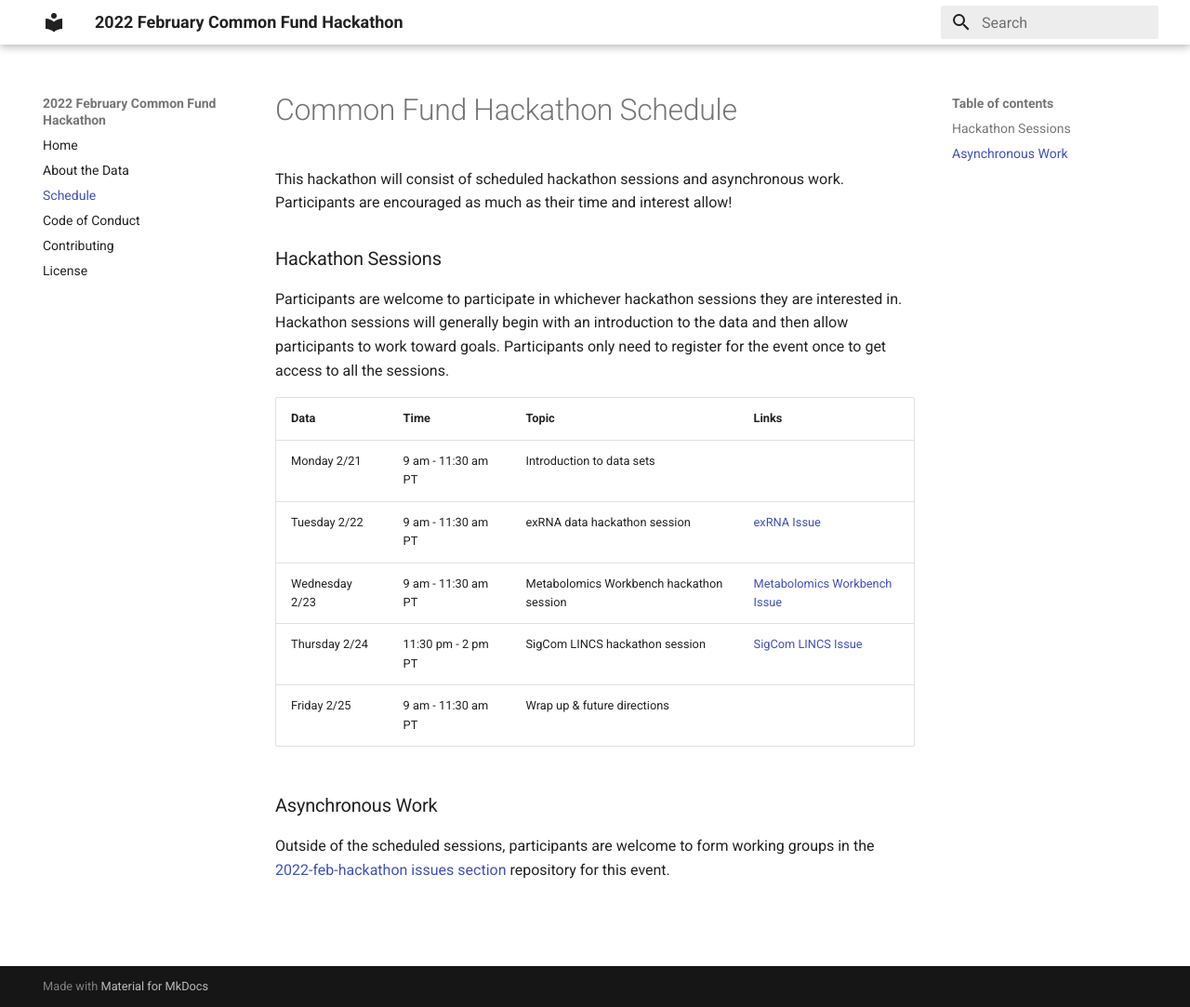
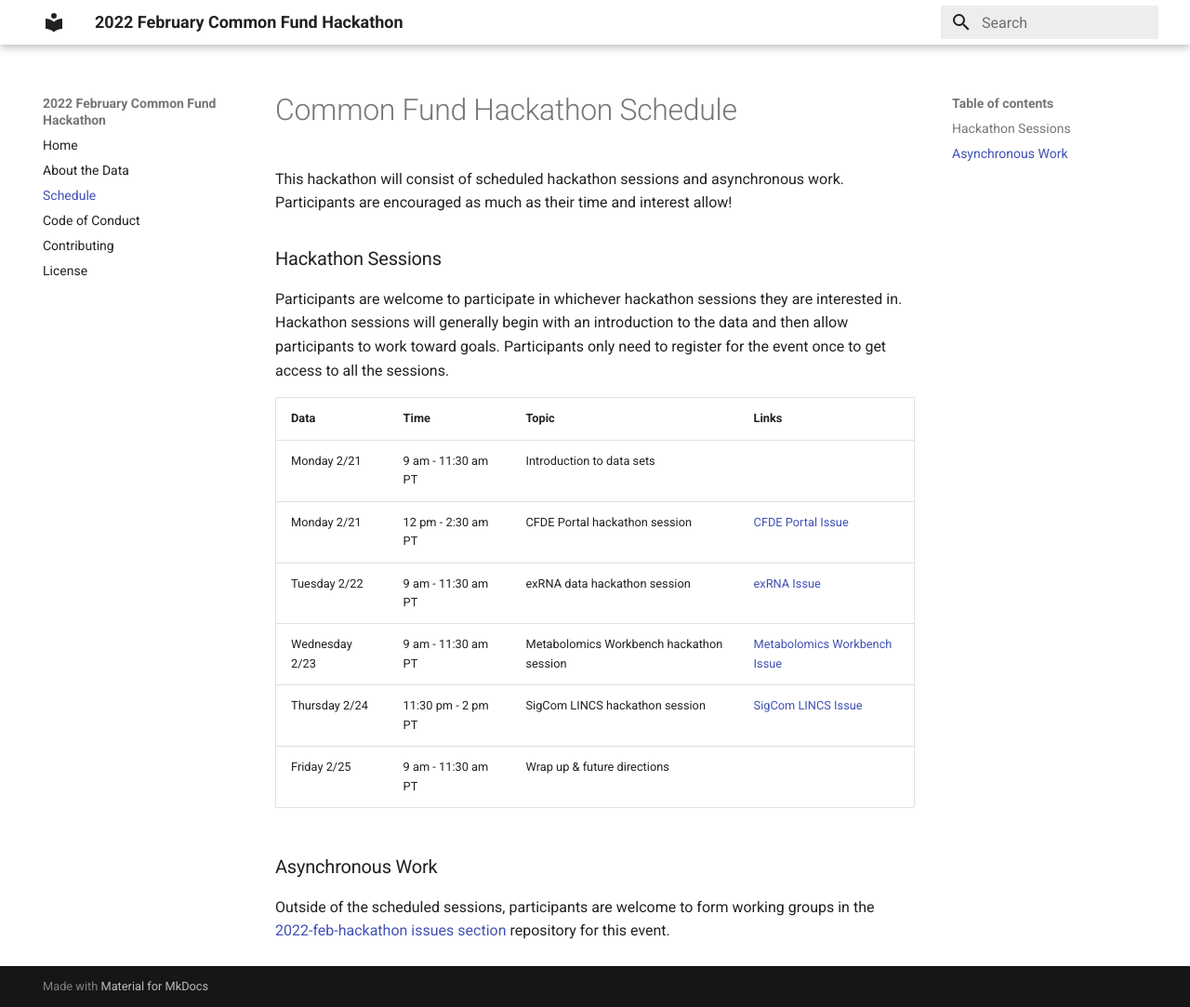
Before and after one commit to nih-cfde/2022-feb-hackathon, an MkDocs documentation site: the page built from docs/schedule.md, in a window 1280 px wide and 1083 px high. Shown: the whole window at 93% size. Built offline with MkDocs 1.6.1 and Material for MkDocs 9.7.7, drawn with Linux system fonts in a browser that asks for light colours.

Commit message:
add portal session

```diff
--- a/docs/schedule.md
+++ b/docs/schedule.md
@@ -9,6 +9,7 @@ Participants are welcome to participate in whichever hackathon sessions they are
 | Data | Time | Topic | Links |
 | --- | --- | --- | --- |
 | Monday 2/21 |  9 am - 11:30 am PT | Introduction to data sets | |
+| Monday 2/21 |  12 pm - 2:30 am PT | CFDE Portal hackathon session | [CFDE Portal Issue](https://github.com/nih-cfde/2022-feb-hackathon/issues/8) |
 | Tuesday 2/22 | 9 am - 11:30 am PT | exRNA data hackathon session | [exRNA Issue](https://github.com/nih-cfde/2022-feb-hackathon/issues/3) |
 | Wednesday 2/23 | 9 am - 11:30 am PT | Metabolomics Workbench hackathon session | [Metabolomics Workbench Issue](https://github.com/nih-cfde/2022-feb-hackathon/issues/3) |
 | Thursday 2/24 | 11:30 pm - 2 pm PT | SigCom LINCS hackathon session | [SigCom LINCS Issue](https://github.com/nih-cfde/2022-feb-hackathon/issues/4) |
```
